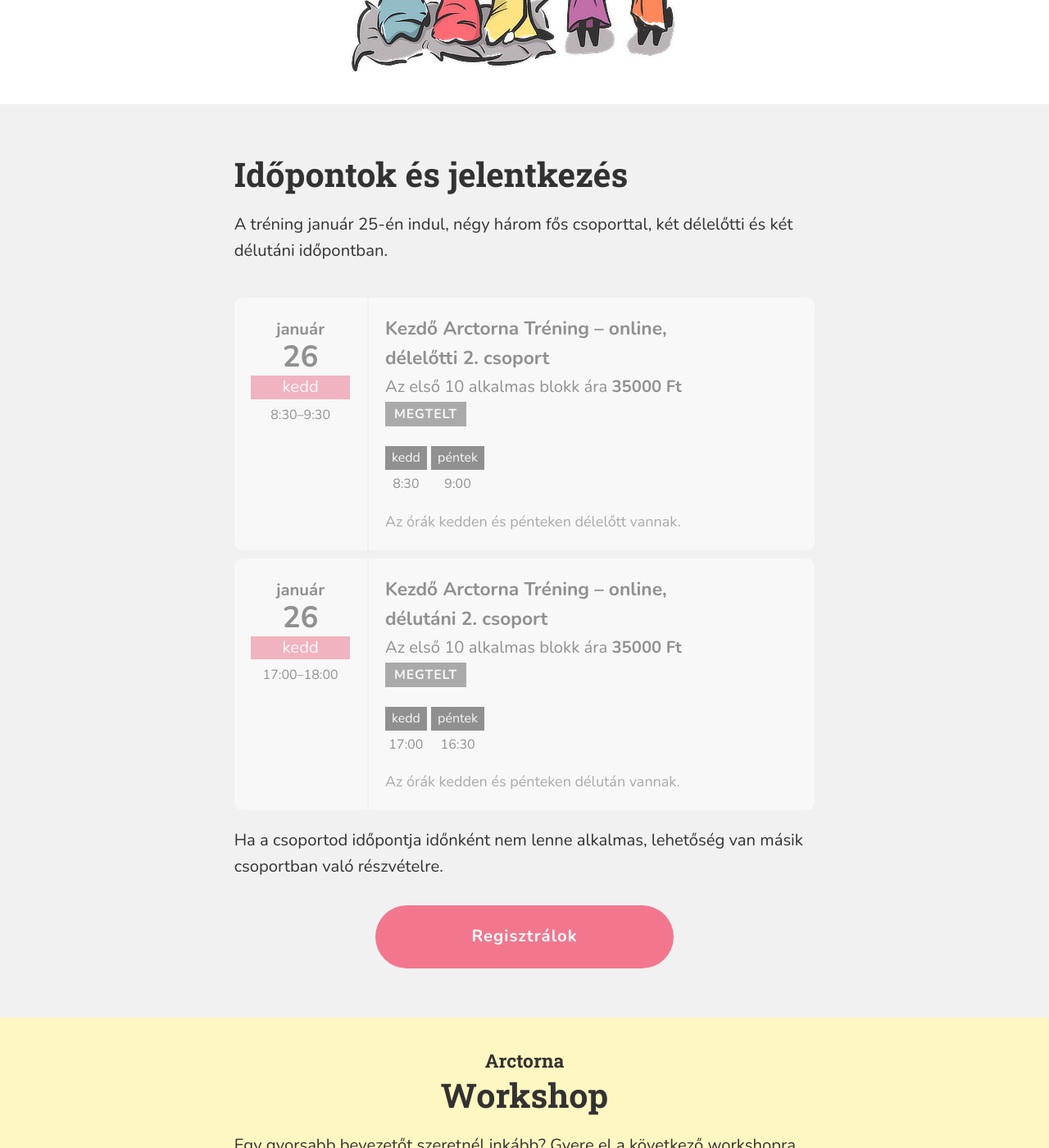
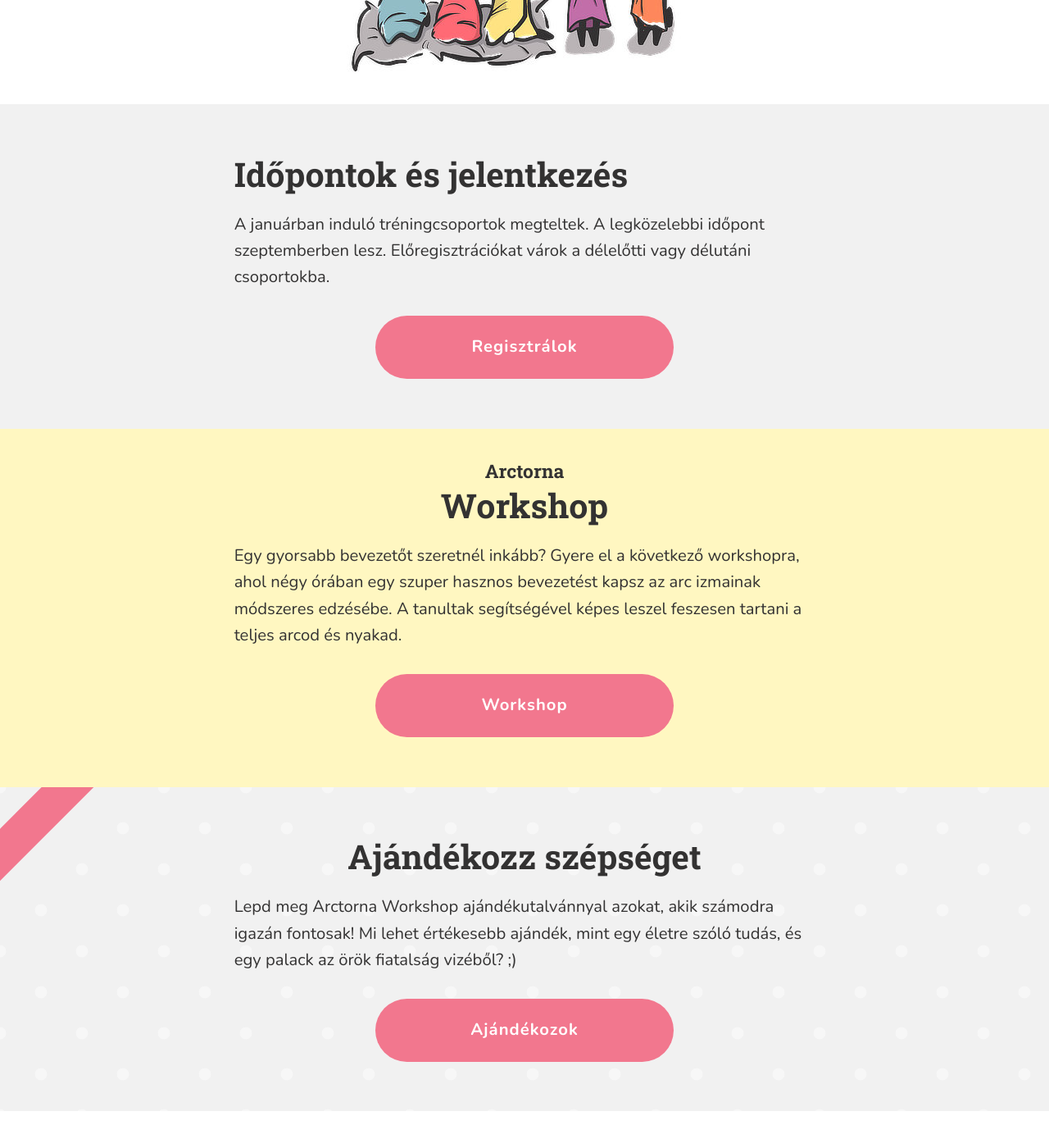
Before and after one commit to monikamudra/arctorna, a Jekyll site: the page built from trening.md, in a window 1280 px wide and 1400 px high, scrolled down 2133 px. Shown: the whole window at 82% size. Built offline with Jekyll 4.4.1, drawn with Linux system fonts in a browser that asks for light colours; some of the changed text lies outside the part shown.

```diff
--- a/_layouts/trening.html
+++ b/_layouts/trening.html
@@ -58,20 +58,9 @@ workshop_text:
     <div class="c-ContentBlock u-MarginTop">
       <div class="c-Article">
         <p>
-          A tréning január 25-én indul, négy három fős csoporttal, két délelőtti
-          és két délutáni időpontban.
-        </p>
-      </div>
-    </div>
-    <div class="c-ContentBlock u-MarginTopXLarge">
-      {% include events.html data = data.events price = data.price price_desc =
-      data.price_desc address = data.address description = data.description %}
-    </div>
-    <div class="c-ContentBlock u-MarginTop">
-      <div class="c-Article">
-        <p>
-          Ha a csoportod időpontja időnként nem lenne alkalmas, lehetőség van
-          másik csoportban való részvételre.
+          A januárban induló tréningcsoportok megteltek. A legközelebbi időpont
+          szeptemberben lesz. Előregisztrációkat várok a délelőtti vagy délutáni
+          csoportokba.
         </p>
       </div>
     </div>
```
Also changed, not shown: _includes/training-details.md (+1 -1 lines).
